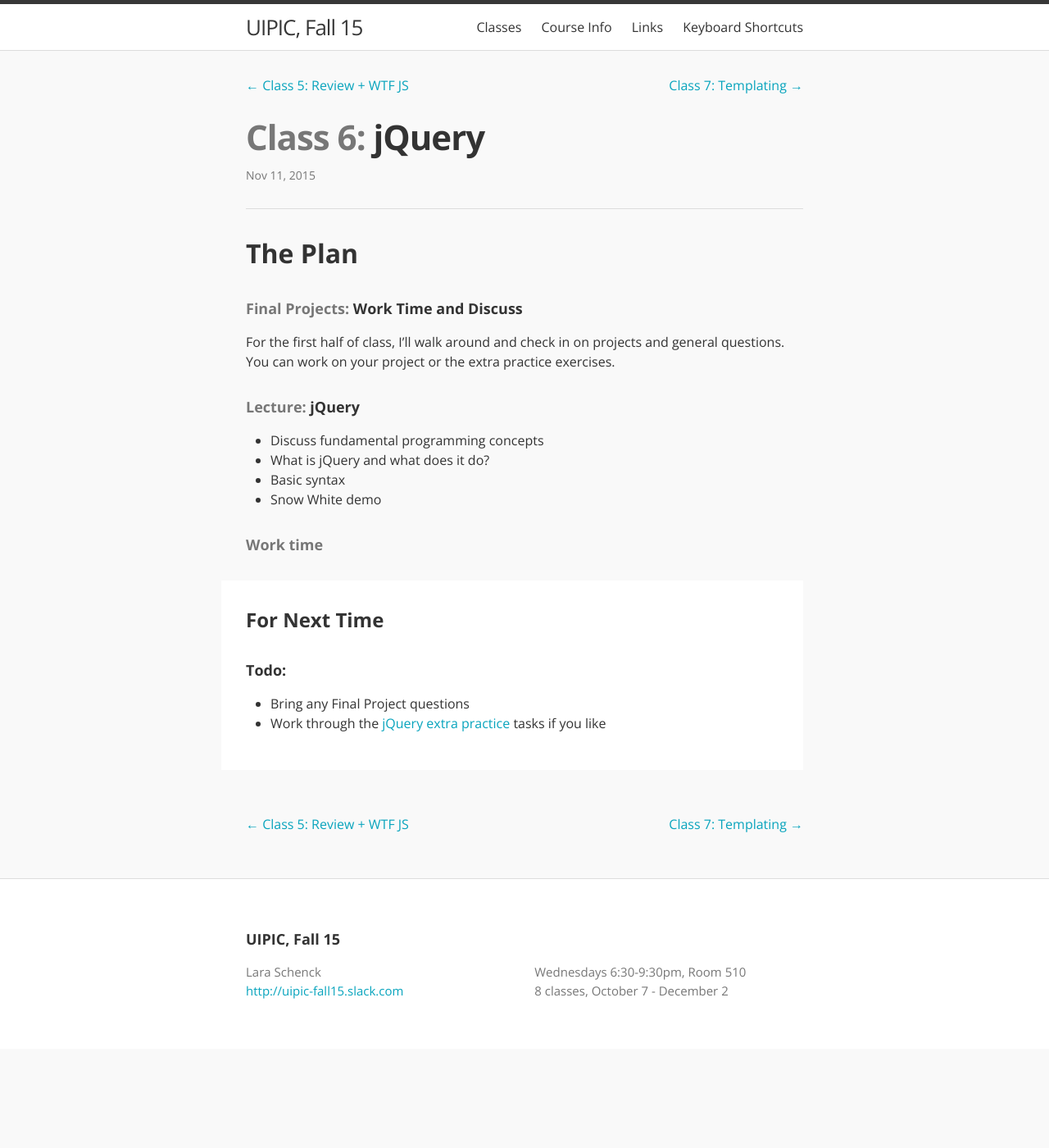
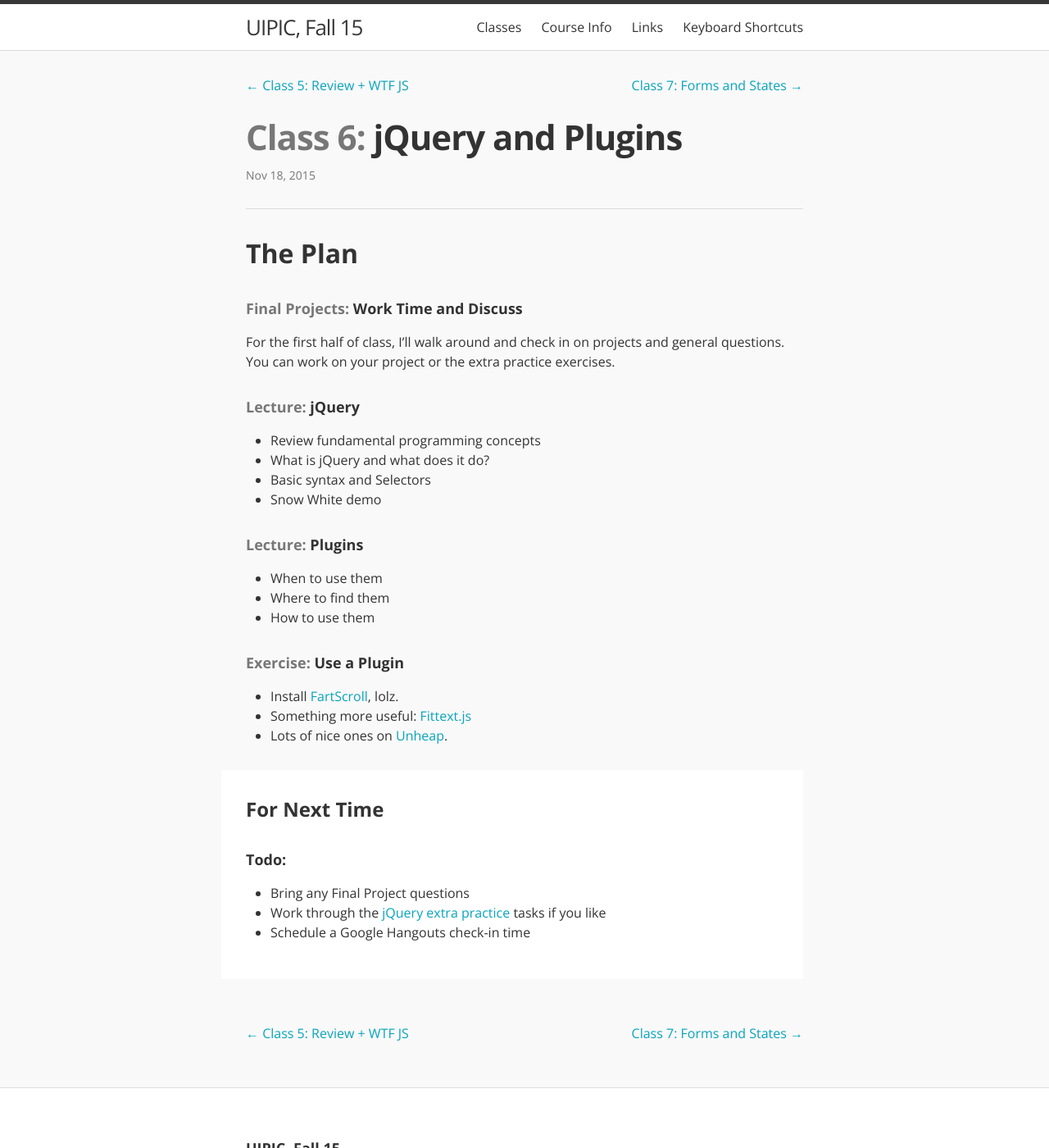
Before and after one commit to laras126/uipic-fall15, a Jekyll site: the page built from _posts/2015-11-18-class-6.markdown, in a window 1280 px wide and 1400 px high. Shown: the whole window at 82% size. Built offline with Jekyll 4.4.1, drawn with Linux system fonts in a browser that asks for light colours; nearby versions of some CDN libraries.

Commit message:
update lesson dates

```diff
--- a/_posts/2015-11-11-class-6.markdown
+++ b/_posts/2015-11-18-class-6.markdown
@@ -1,9 +1,9 @@
 ---
 layout: post
 class: 6
-title: "jQuery"
+title: "jQuery and Plugins"
 excerpt: "Work time and go through jQuery concepts."
-date:   2015-11-11
+date:   2015-11-18
 categories: class
 ---
 
@@ -15,12 +15,22 @@ For the first half of class, I'll walk around and check in on projects and gener
 
 #### <span class="post-title-pre">Lecture:</span> jQuery
 
-* Discuss fundamental programming concepts
+* Review fundamental programming concepts
 * What is jQuery and what does it do?
-* Basic syntax
+* Basic syntax and Selectors
 * Snow White demo
 
-#### <span class="post-title-pre">Work time</span>
+#### <span class="post-title-pre">Lecture:</span> Plugins
+
+* When to use them
+* Where to find them
+* How to use them
+
+#### <span class="post-title-pre">Exercise:</span> Use a Plugin
+
+* Install [FartScroll](http://theonion.github.io/fartscroll.js/), lolz.
+* Something more useful: [Fittext.js](http://fittextjs.com/)
+* Lots of nice ones on [Unheap](http://unheap.com).
 
 
 <div class="notice post-todos" markdown="1">
@@ -31,6 +41,6 @@ For the first half of class, I'll walk around and check in on projects and gener
 
 * Bring any Final Project questions
 * Work through the [jQuery extra practice](https://github.com/laras126/jquery_exercise) tasks if you like
-
+* Schedule a Google Hangouts check-in time
 
 </div>
--- a/_posts/2015-12-02-class-8.markdown
+++ b/_posts/2015-12-02-class-7.markdown
@@ -1,6 +1,6 @@
 ---
 layout: post
-class: 8
+class: 7
 excerpt: "Form functionality and types of inputs."
 title:  "Forms and States"
 date:   2015-12-02
```
Also changed, not shown: _posts/2015-11-18-class-7.markdown (deleted, +0 -56 lines), _posts/2015-12-09-class-8.markdown (added, +71 -0 lines), 9 other files.
